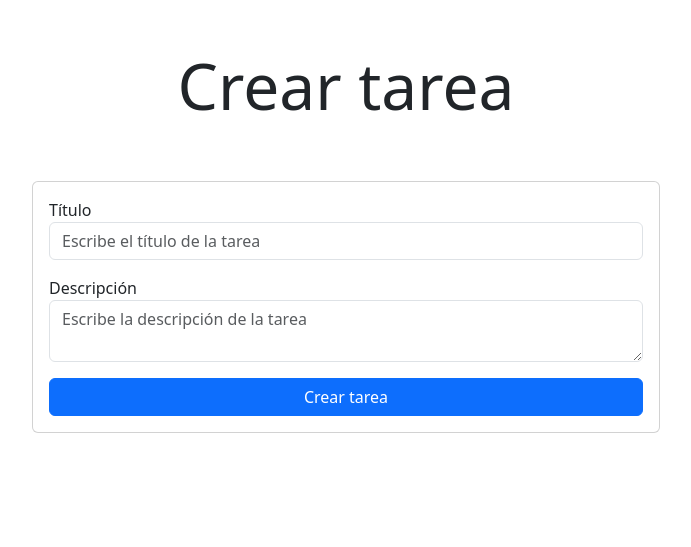
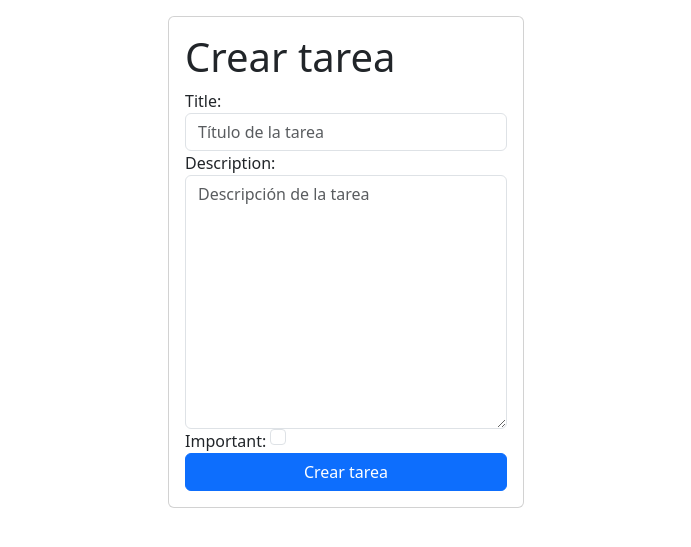
Before and after one commit to micdev11/organizador-de-tareas, a Django app: page /create_task/ in a window 1280 px wide. Shown: the part 56-603 px from the top of the page, without its empty margins (294-985 px from the left). Run offline with Django 5.2, Linux system fonts and the light colour scheme; a user stored in the database is signed in.

Commit message:
corrections createtask

```diff
--- a/djangocrud/urls.py
+++ b/djangocrud/urls.py
@@ -29,4 +29,5 @@ urlpatterns = [
     path('tasks/<int:task_id>', views.task_detail, name='task_detail'),
     path('taks/<int:task_id>/complete', views.complete_task, name='complete_task'),
     path('tasks/<int:task_id>/delete', views.delete_task, name='delete_task'),
+    path('tasks/create/', views.create_task, name='create_task'),
 ]
--- a/tasks/forms.py
+++ b/tasks/forms.py
@@ -1,13 +1,13 @@
-from django.forms import ModelForm
+# from django.forms import ModelForm
 from .models import Task
 from django import forms
 
-class TaskForm(ModelForm):
+class TaskForm(forms.ModelForm):
     class Meta:
         model = Task
         fields = ['title', 'description', 'important']
         widgets = {
-            'title': forms.TextInput(attrs={'class': 'form-control', 'placeholder': 'Enter task title'}),
-            'description': forms.Textarea(attrs={'class': 'form-control', 'placeholder': 'Enter task description'}),
-            'important': forms.CheckboxInput(attrs={'class': 'form-check-input'}),
+            'title': forms.TextInput(attrs={'class': 'form-control', 'placeholder': 'Título de la tarea'}),
+            'description': forms.Textarea(attrs={'class': 'form-control', 'placeholder': 'Descripción de la tarea'}),
+            'important': forms.CheckboxInput(attrs={'class': 'form-check-input m-auto'})
         }
--- a/tasks/templates/create_task.html
+++ b/tasks/templates/create_task.html
@@ -2,16 +2,17 @@
 
 {% block content %}
 
-<main>
+<main class="container">
   <div class="row">
-    <div class="col-md-6 offset-md-3">
-      <h1 class="text-center display-3 py-5">Crear tarea</h1>
+    <div class="col-md-4 offset-md-4 mt-3">
 
-      <form action="{% url 'create_task' %}" method="POST" class="card card-body">
+      <form action="/tasks/create/" method="POST" class="card card-body">
+        <h1>Crear tarea</h1>
+
+        {{ error }}
         {% csrf_token %}
-        {{ error }}
 
-        <div class="mb-3">
+        <!-- <div class="mb-3">
           <label for="title">Título</label>
           <input type="text" name="title" id="title" class="form-control" required placeholder="Escribe el título de la tarea"/>
         </div>
@@ -19,9 +20,12 @@
         <div class="mb-3">
           <label for="description">Descripción</label>
           <textarea name="description" id="description" class="form-control" required placeholder="Escribe la descripción de la tarea"></textarea>
-        </div>
+        </div> -->
 
-        <button class="btn btn-primary">Crear tarea</button>
+        {{form}}
+        <button class="btn btn-primary">
+          Crear tarea
+        </button>
       </form>
     </div>
   </div>
```
Also changed, not shown: db.sqlite3.
